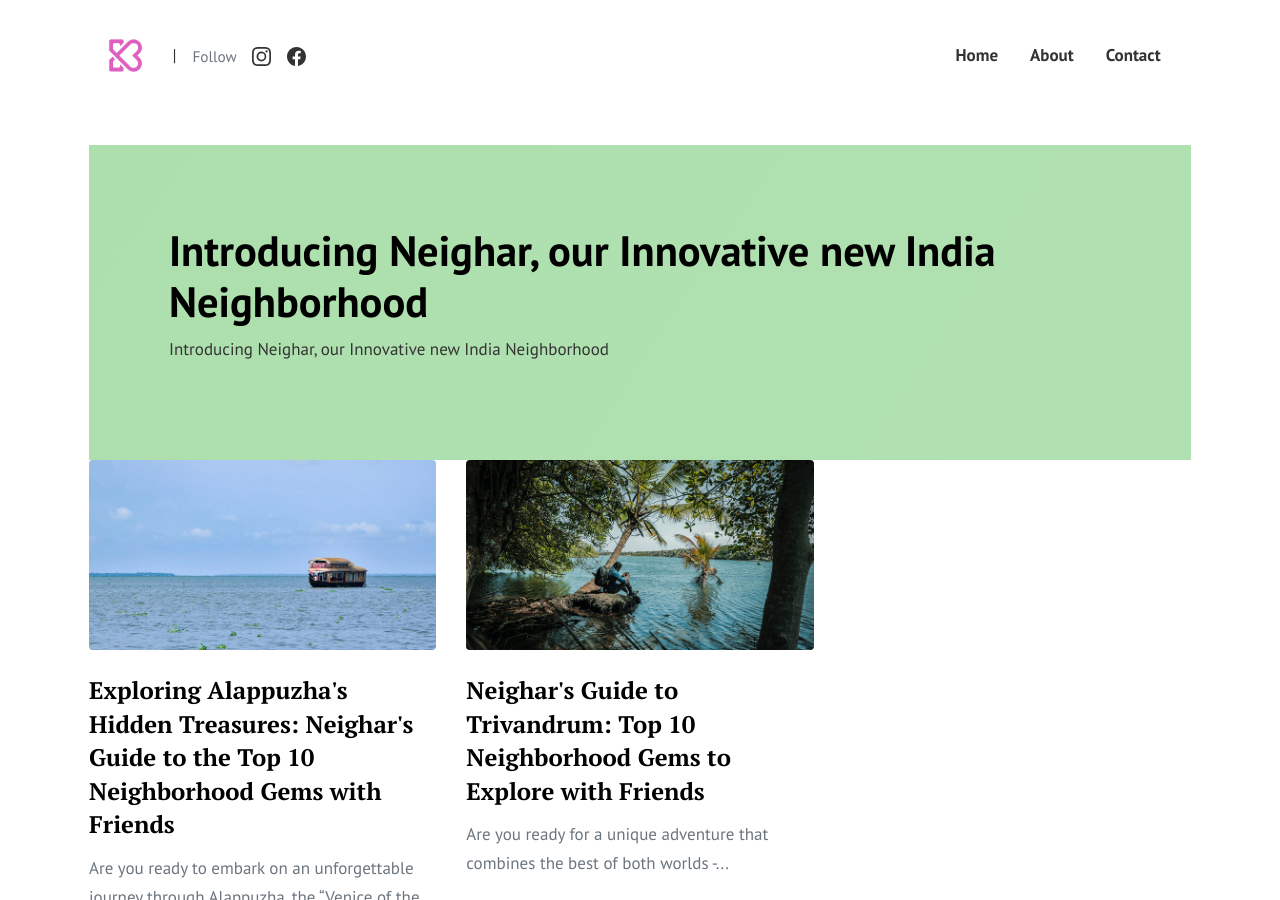
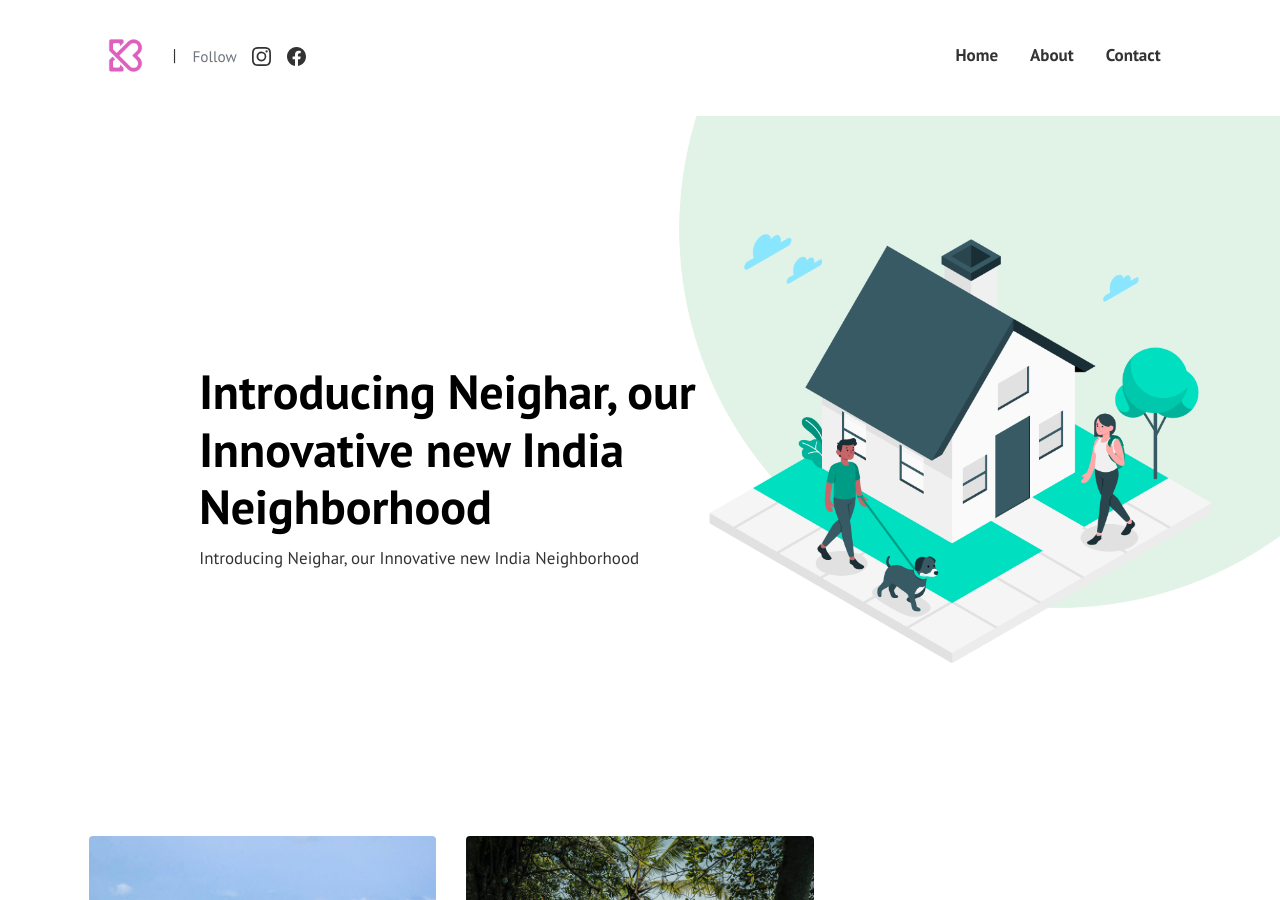
Before and after one commit to thomas0sae/neighar.com.github.io, a Jekyll site: the page built from index.html, in a window 1280 px wide and 900 px high. Built offline with Jekyll 4.4.1, drawn with Linux system fonts in a browser that asks for light colours; the list of posts is cut into pages by our own code.

Commit message:
hero style changes

```diff
--- a/assets/css/theme.scss
+++ b/assets/css/theme.scss
@@ -716,3 +716,32 @@ span.navigation:before {
   transition: all.3s;
   opacity: 0.8;
 }
+
+
+// main home page build || alen
+
+.heros{
+  /* width: 100% !important; */
+  height: 80vh;
+  display: flex;
+  justify-content: space-between;
+  align-items: center;
+  margin:0 10%!important;
+}
+.heros>.left{
+
+  width: 70%;
+}
+.heros>.left>h1{
+  font-size: 48px;
+}
+.heros>.right{
+
+  width: 20%;
+}
+.main-img>img{
+ width: 51vw;
+ position: absolute;
+ right: 0;
+ z-index: -1;
+}
--- a/index.html
+++ b/index.html
@@ -34,10 +34,10 @@ background: '/img/bg-index.jpg'
 </div> -->
 
 <div class="main-img">
-  <img src="/assets/images/hero.png" alt="">
+  <img src="{{site.baseurl}}/assets/images/hero.png" alt="">
 </div>
 
-<div class="hero">
+<div class="heros">
   <div class="left">
       <h1>Introducing Neighar, our Innovative new India Neighborhood</h1>
       <p>Introducing Neighar, our Innovative new India Neighborhood</p>
```
Also changed, not shown: assets/images/hero.png (added).
